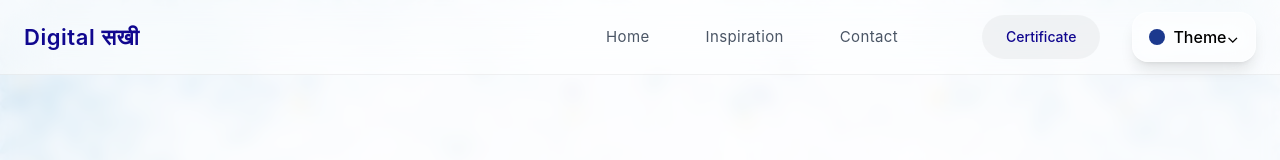
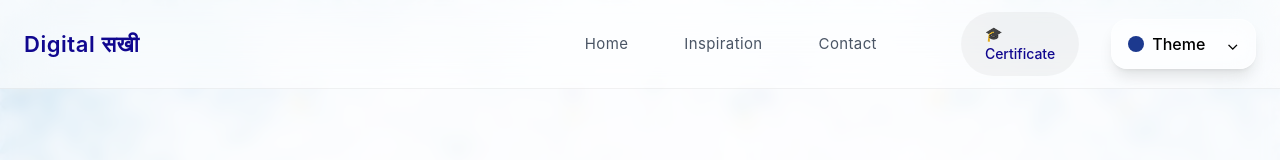
Before and after one commit to rajeevika-hub/digital-sakhi-2.1, a React (Vite) app: page / in a window 1280 px wide. Shown: the top 160 px of the page. Built offline with nearby package versions, Linux system fonts and the light colour scheme.

Commit message:
Update NAv.jsx

```diff
--- a/src/components/NAv.jsx
+++ b/src/components/NAv.jsx
@@ -59,7 +59,7 @@ export default function Nav() {
               color: "var(--primary-color)",
             }}
           >
-            Certificate
+          🎓 Certificate
           </NavLink>
 
           <ThemeSwitcher />
```
